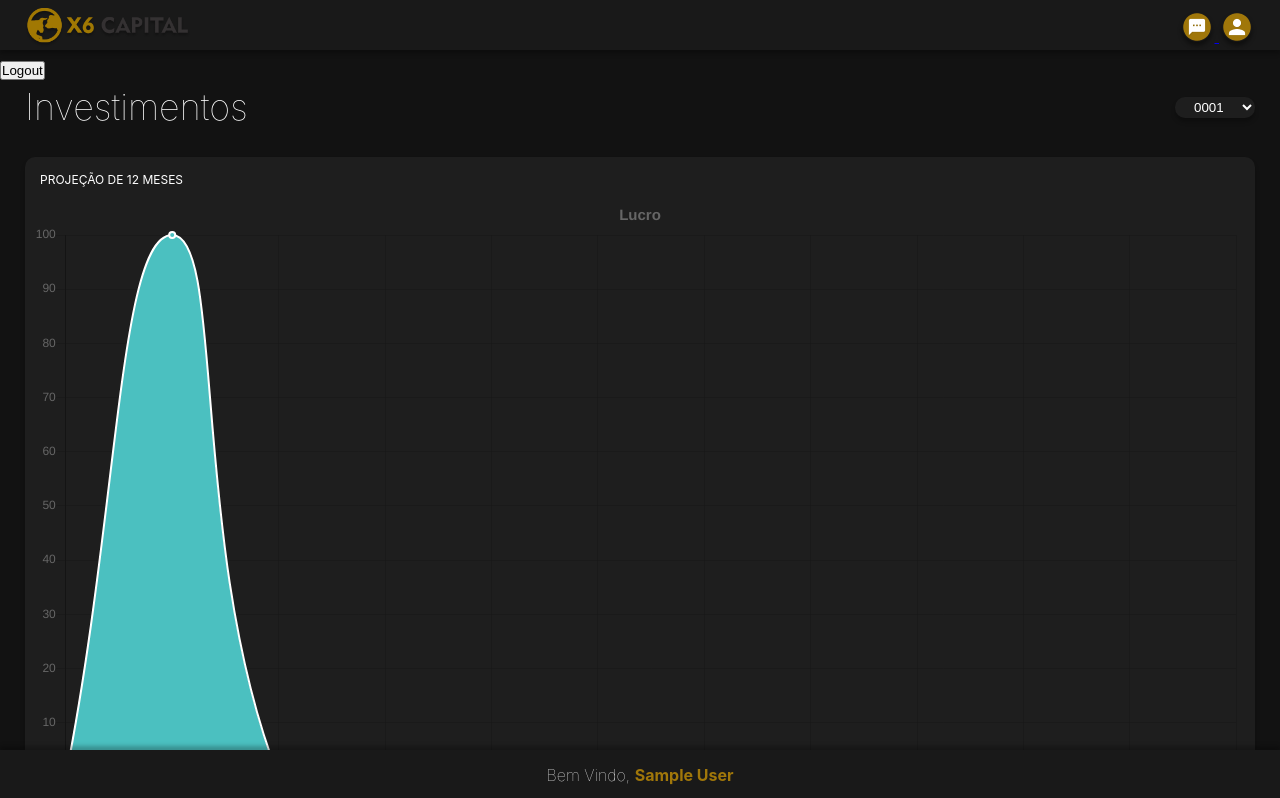
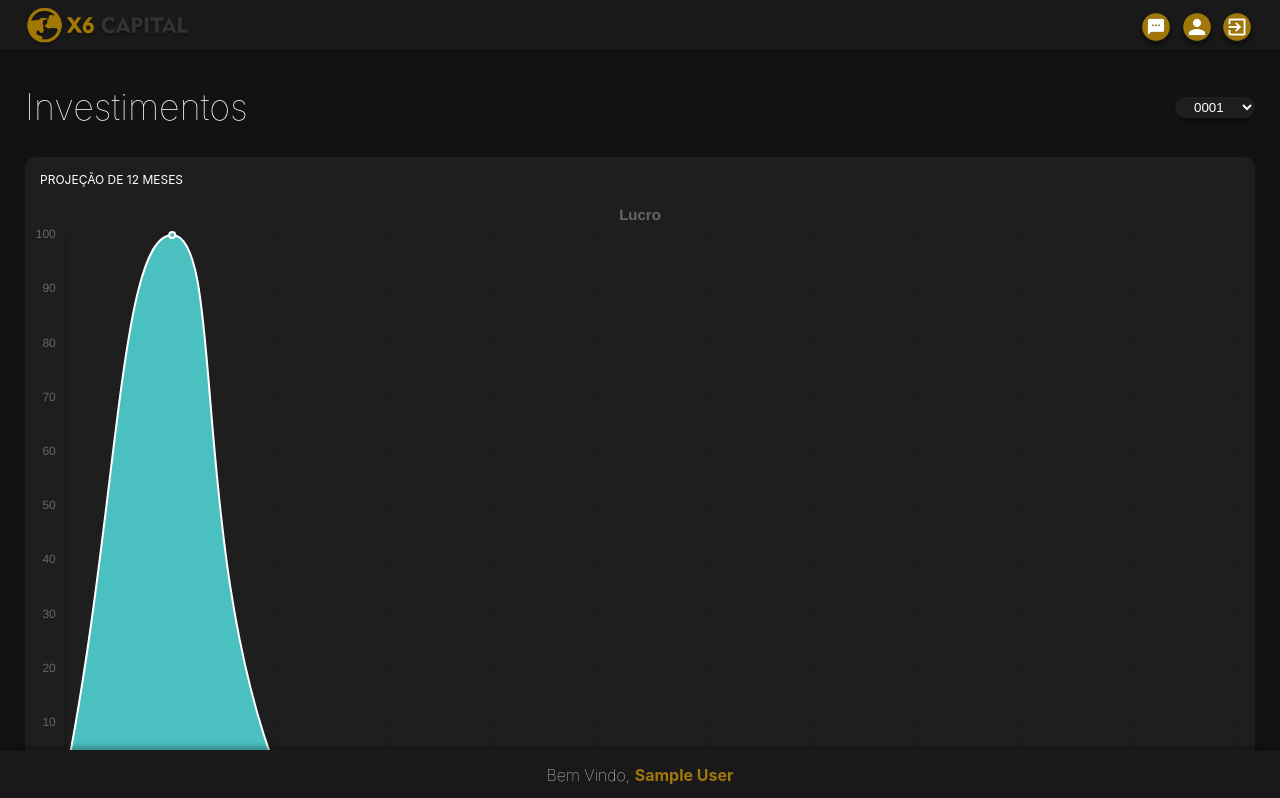
Before and after one commit to lcsoares10/System-Capital, a React (Create React App) app in the folder frontend/: page /profile in a window 1280 px wide. Shown: the top 798 px of the page. Built offline with nearby package versions, Linux system fonts and the light colour scheme; sample sign-in values are in the browser's storage.

Commit message:
Criado botão Logout

```diff
--- a/frontend/src/components/HeaderBackground/index.js
+++ b/frontend/src/components/HeaderBackground/index.js
@@ -5,11 +5,14 @@ import './styles.css';
 import logo_nav from '../../assets/logo_x6.svg';
 import icon_messages from '../../assets/icon_messages.png';
 import icon_profile from '../../assets/icon_profile.png';
-
+import icon_exit from '../../assets/icon_exit.png';
 import { useAuthContext } from '../../Context/AuthContext';
 
 //------------------------------------------------------------
-function ContentHeader(){
+function ContentHeader() {
+
+    const { handleLogout } = useAuthContext();
+
     return(
         <nav>
             <Link to="/profile">
@@ -17,8 +20,9 @@ function ContentHeader(){
             </Link>
 
             <div className="icons-button">
-            <Link to="/messages"> <img src={icon_messages} alt=""/></Link>
-            <Link to="/view-profile">  <img src={icon_profile} alt=""/></Link>
+                <Link to="/messages"> <img src={icon_messages} alt=""/></Link>
+                <Link to="/view-profile">  <img src={icon_profile} alt=""/></Link>
+                <Link >  <img src={icon_exit}  onClick={(e) => handleLogout(e)} alt=""/></Link>
             </div>
         </nav>
     );
@@ -26,13 +30,9 @@ function ContentHeader(){
 
 export default function HeaderBackground(props) {
 
-    const { handleLogout } = useAuthContext();
-    //console.log('Hearder 1');
-
     return (
         <header>
             {props.notLogin === true ? <ContentHeader/>:''}
-            <button onClick={(e) => handleLogout(e)} >Logout</button>
         </header>
     );
 }
--- a/frontend/src/global.css
+++ b/frontend/src/global.css
@@ -72,6 +72,10 @@ h1{
   font-size: var(--font-size-36);
 }
 
+a{
+  text-decoration: none;
+}
+
 .text-white{
   color: white;
   font-weight:100;
--- a/frontend/src/pages/Logon/index.js
+++ b/frontend/src/pages/Logon/index.js
@@ -15,8 +15,8 @@ import './styles.css';
 import { useAuthContext } from '../../Context/AuthContext';
 
 export default function Logon() {
-    const [email, setEmail] = useState('consultant_59334@gmail.com');
-    const [password, setpassword] = useState('59334');
+    const [email, setEmail] = useState('consultant_24814@gmail.com');
+    const [password, setpassword] = useState('24814');
 
     //const { handleLogon } = useContext(AuthContext);
     const { handleLogon } = useAuthContext();
```
Also changed, not shown: frontend/src/controller/Investor/index.js (added, +18 -0 lines), frontend/src/assets/icon_exit.png (added).
